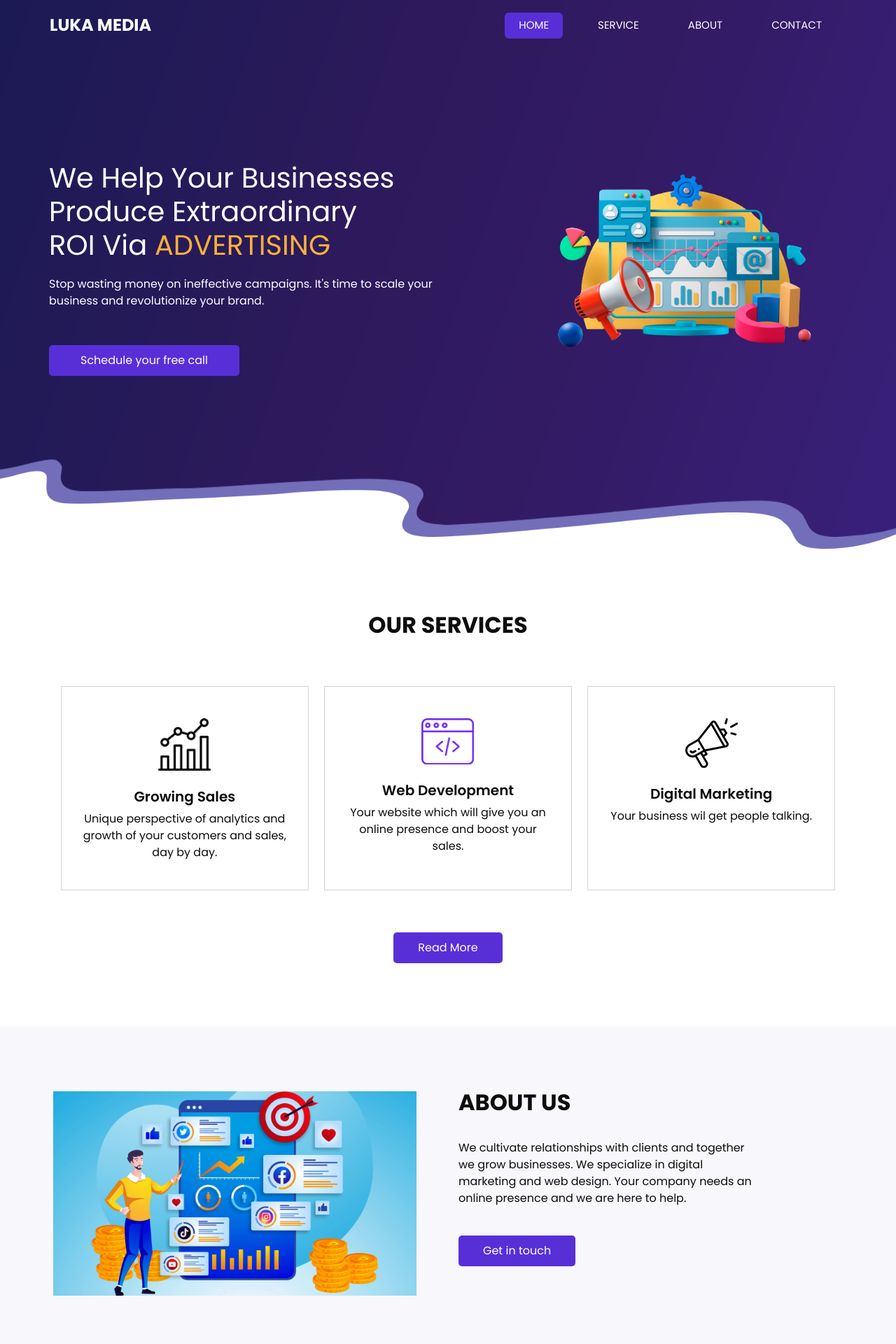
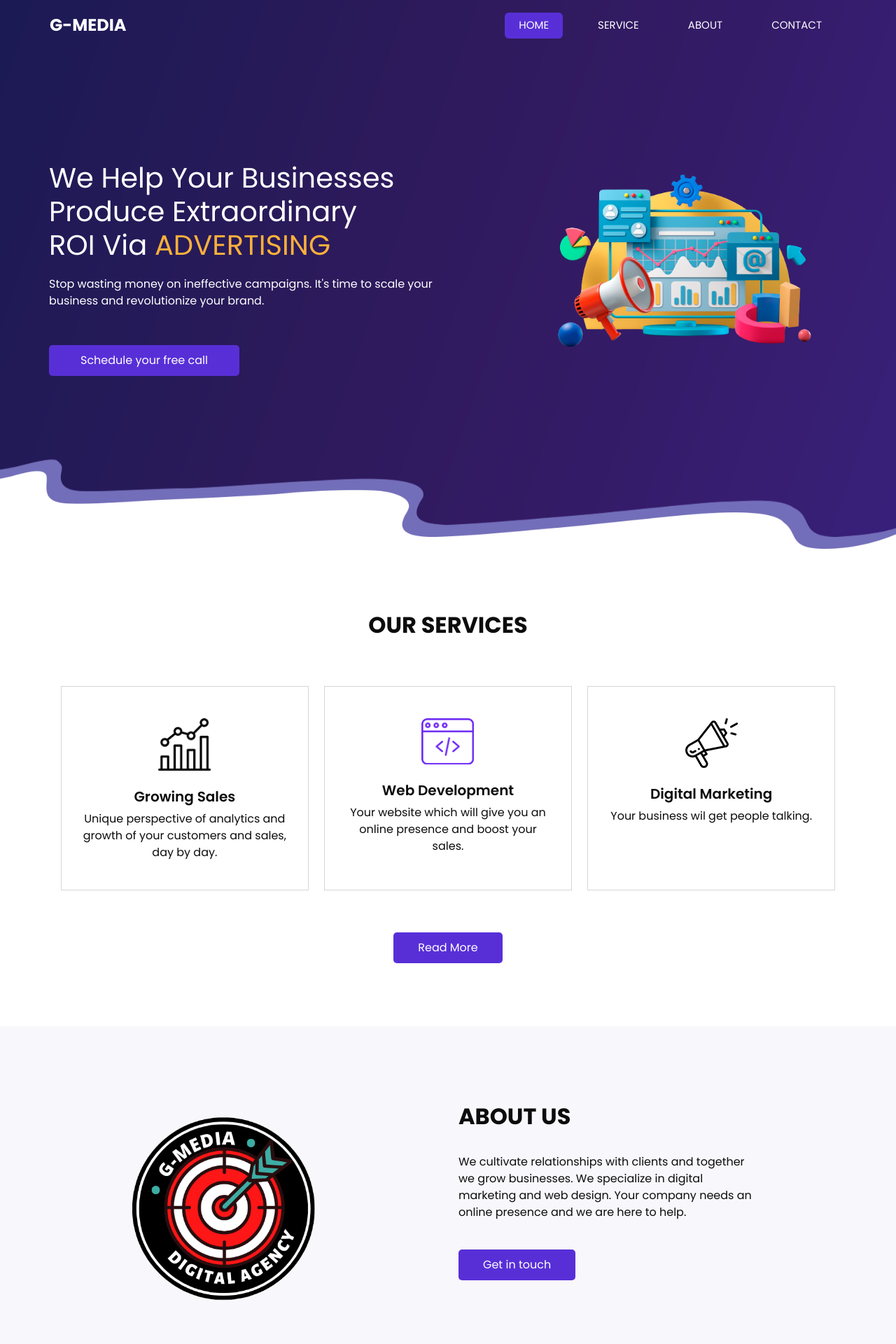
Before and after one commit to lukajeremic21/lukajeremic21.github.io, a PHP site: page / in a window 1280 px wide. Shown: the top 1920 px of the page at 70% size. Run offline with PHP 8.4, Linux system fonts and the light colour scheme; some libraries are stand-ins or nearby versions.

Commit message:
favicon and logo

```diff
--- a/index.php
+++ b/index.php
@@ -12,7 +12,15 @@
   <meta name="description" content="" />
   <meta name="author" content="" />
 
-  <title>luka media</title>
+  <title>G-Media</title>
+
+  <link rel="apple-touch-icon" sizes="180x180" href="favicon/apple-touch-icon.png">
+  <link rel="icon" type="image/png" sizes="32x32" href="favicon/favicon-32x32.png">
+  <link rel="icon" type="image/png" sizes="16x16" href="favicon/favicon-16x16.png">
+  <link rel="manifest" href="/site.webmanifest">
+  <link rel="mask-icon" href="favicon/safari-pinned-tab.svg" color="#5bbad5">
+  <meta name="msapplication-TileColor" content="#da532c">
+  <meta name="theme-color" content="#ffffff">
 
   <!-- slider stylesheet -->
   <!-- <link rel="stylesheet" type="text/css" href="https://cdnjs.cloudflare.com/ajax/libs/OwlCarousel2/2.1.3/assets/owl.carousel.min.css" /> -->
@@ -38,7 +46,7 @@
         <nav class="navbar navbar-expand-lg custom_nav-container ">
           <a class="navbar-brand" href="index.html">
             <span>
-              luka media
+              G-Media
             </span>
           </a>
           </a>
@@ -86,7 +94,7 @@
                     <p>
                       Stop wasting money on ineffective campaigns. It's time to scale your business and revolutionize your brand.
                     </p>
-                    <a href="" class="">
+                    <a href="mailto:lukajeremic21@gmail.com">
                       Schedule your free call
                     </a>
                   </div>
@@ -175,7 +183,7 @@
       <div class="row">
         <div class="col-md-6">
           <div class="img-box">
-            <img src="images/marketing_2.png" alt="" />
+            <img src="images/main_logo.png" alt="" style="width: 65%; margin-left: 15%;" />
           </div>
         </div>
         <div class="col-md-5">
@@ -277,7 +285,7 @@
           <div class="col-lg-7 col-md-9 mx-auto">
             <p>
               &copy; <?php echo date("Y"); ?> All Rights Reserved By
-              LUKA MEDIA
+              G-Media
             </p>
           </div>
         </div>
```
Also changed, not shown: favicon/browserconfig.xml (added, +9 -0 lines), favicon/android-chrome-192x192.png (added), favicon/android-chrome-384x384.png (added), favicon/apple-touch-icon.png (added), favicon/favicon-16x16.png (added), favicon/favicon-32x32.png (added), favicon/favicon.ico (added), favicon/mstile-150x150.png (added), favicon/safari-pinned-tab.svg (added), favicon/site.webmanifest (added), images/main_logo.png (added).
